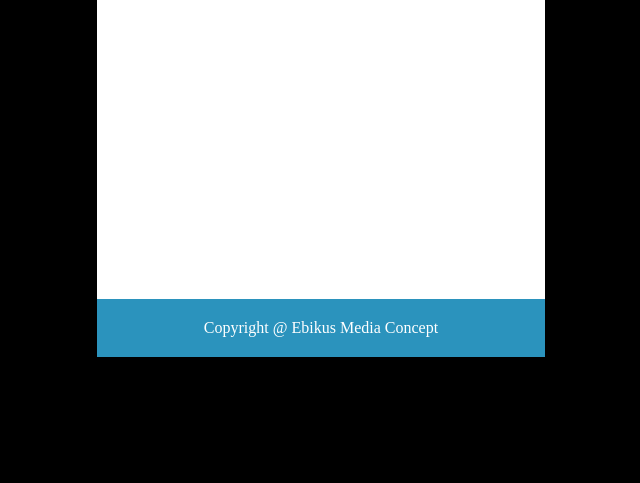
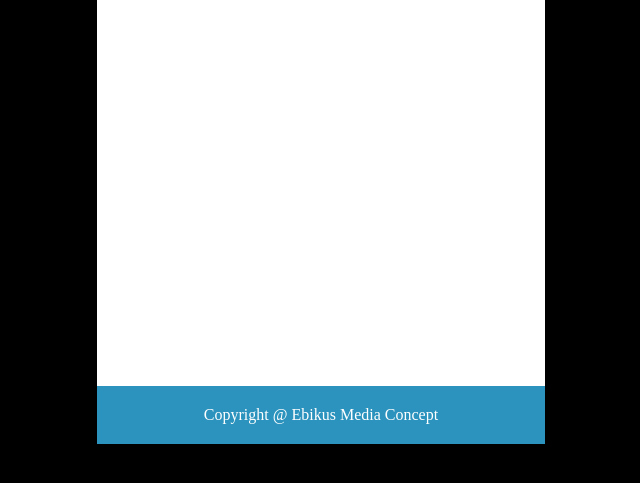
Before and after one commit to Ebikus-Ebi/toDoList, a PHP site: page /index.html in a window 1280 px wide. Shown: the part 178-661 px from the top of the page, without its empty margins (287-927 px from the left). Run offline with PHP 8.4, Linux system fonts and the light colour scheme.

Commit message:
Fixed app size

```diff
--- a/style.css
+++ b/style.css
@@ -134,7 +134,7 @@ ul li:hover{
 	/*border-style: ridge;
 	border-width: 10%;
 	border-color: red;*/
-	padding-bottom: 300px;
+	padding-bottom: 387px;
 }
 /*#p{
 	color: white;
```
